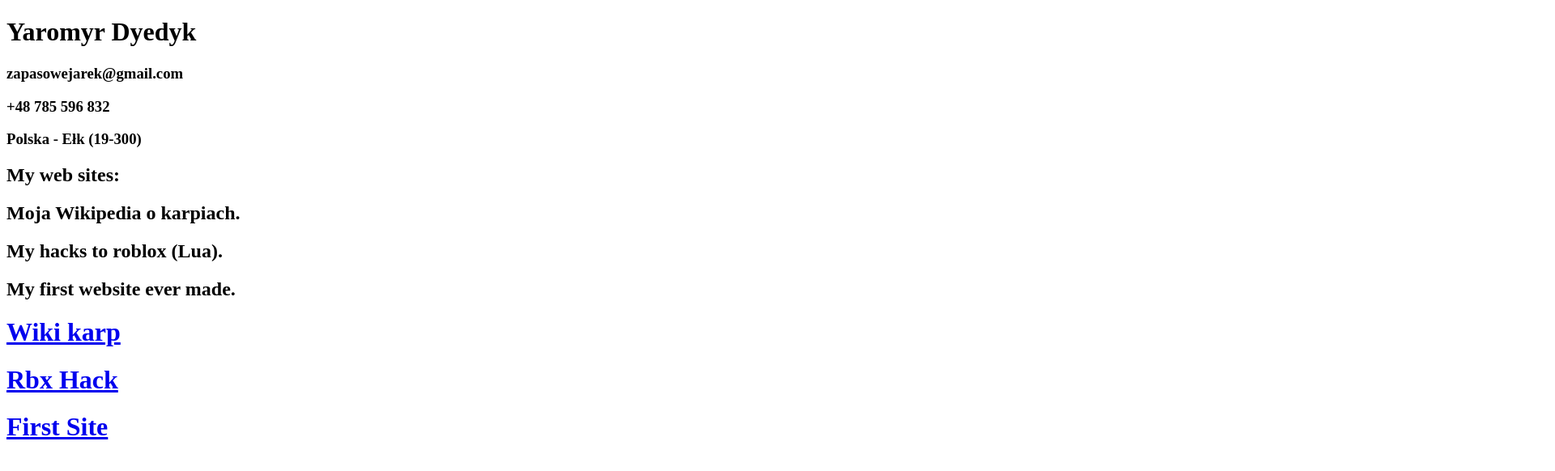
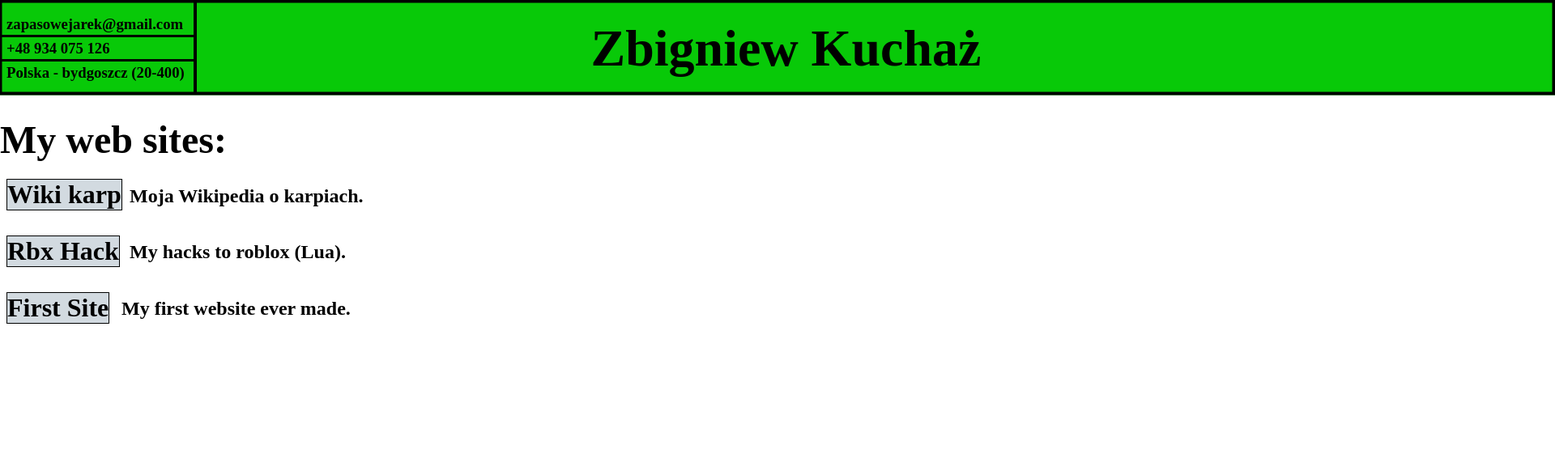
Before and after one commit to Ycool13/projekty, a plain HTML site: page index.html in a window 1280 px wide. Shown: the whole page at 81% size, 1920 px wide, since content can reach past the window. Drawn offline with Linux system fonts and the light colour scheme.

Commit message:
Add files via upload

```diff
--- a/index.html
+++ b/index.html
@@ -11,10 +11,10 @@
     <div class="linia1"></div>
     <div class="linia2"></div>
     <div class="linia3"></div>
-    <h1 class="ime">Yaromyr Dyedyk</h1>
+    <h1 class="ime">Zbigniew Kuchaż</h1>
     <h3 class="email">zapasowejarek@gmail.com</h2>
-    <h3 class="num">+48 785 596 832</h3>
-    <h3 class="adres">Polska - Ełk (19-300)</h3>
+    <h3 class="num">+48 934 075 126</h3>
+    <h3 class="adres">Polska - bydgoszcz (20-400)</h3>
     <h2 class="sites">My web sites:</h2>
     <h2 class="wikikarptext">Moja Wikipedia o karpiach.</h2>
     <h2 class="rbxhacktext">My hacks to roblox (Lua).</h2>
--- a/style.css
+++ b/style.css
@@ -0,0 +1,100 @@
+.border {
+    scale: 2;
+    height: 55px;
+    width: 957px;
+    background-color: rgb(8, 201, 8);
+    border: 2px solid;
+    position: absolute;
+    top: 29px;
+    left: 479px;
+}
+.email {
+    position: fixed;
+    top: 0px;
+}
+.num {
+    position: fixed;
+    top: 30px;
+}
+.adres {
+    position: fixed;
+    top: 60px;
+}
+.linia1 {
+    scale: 2;
+    height: 55px;
+    width: 0px;
+    background-color: black;
+    border: 1px solid;
+    position: fixed;
+    top: 30px;
+    left: 240px;
+}
+.linia2 {
+    scale: 1;
+    height: 1px;
+    width: 238px;
+    background-color: black;
+    border: 1px solid;
+    position: fixed;
+    top: 43px;
+    left: 2px;
+}
+.linia3 {
+    scale: 1;
+    height: 1px;
+    width: 238px;
+    background-color: black;
+    border: 1px solid;
+    position: fixed;
+    top: 73px;
+    left: 2px;
+}
+.ime {
+    scale: 2;
+    position: fixed;
+    top: 20px;
+    left: 850px;
+}
+.wikikarp {
+    position: absolute;
+    top: 200px;
+    background-color: rgb(210, 218, 224);
+    border: 1px solid;
+    color: black;
+}
+.rbxhack {
+    position: absolute;
+    top: 270px;
+    background-color: rgb(210, 218, 224);
+    border: 1px solid;
+    color: black;
+}
+.firstsite {
+    position: absolute;
+    top: 340px;
+    background-color: rgb(210, 218, 224);
+    border: 1px solid;
+    color: black;
+}
+.sites {
+    scale: 2;
+    position: fixed;
+    top: 140px;
+    left: 70px;
+}
+.wikikarptext {
+    position: fixed;
+    top: 209px;
+    left: 160px;
+}
+.rbxhacktext {
+    position: fixed;
+    top: 278px;
+    left: 160px;
+}
+.firstsitetext {
+    position: fixed;
+    top: 348px;
+    left: 150px;
+}
```
